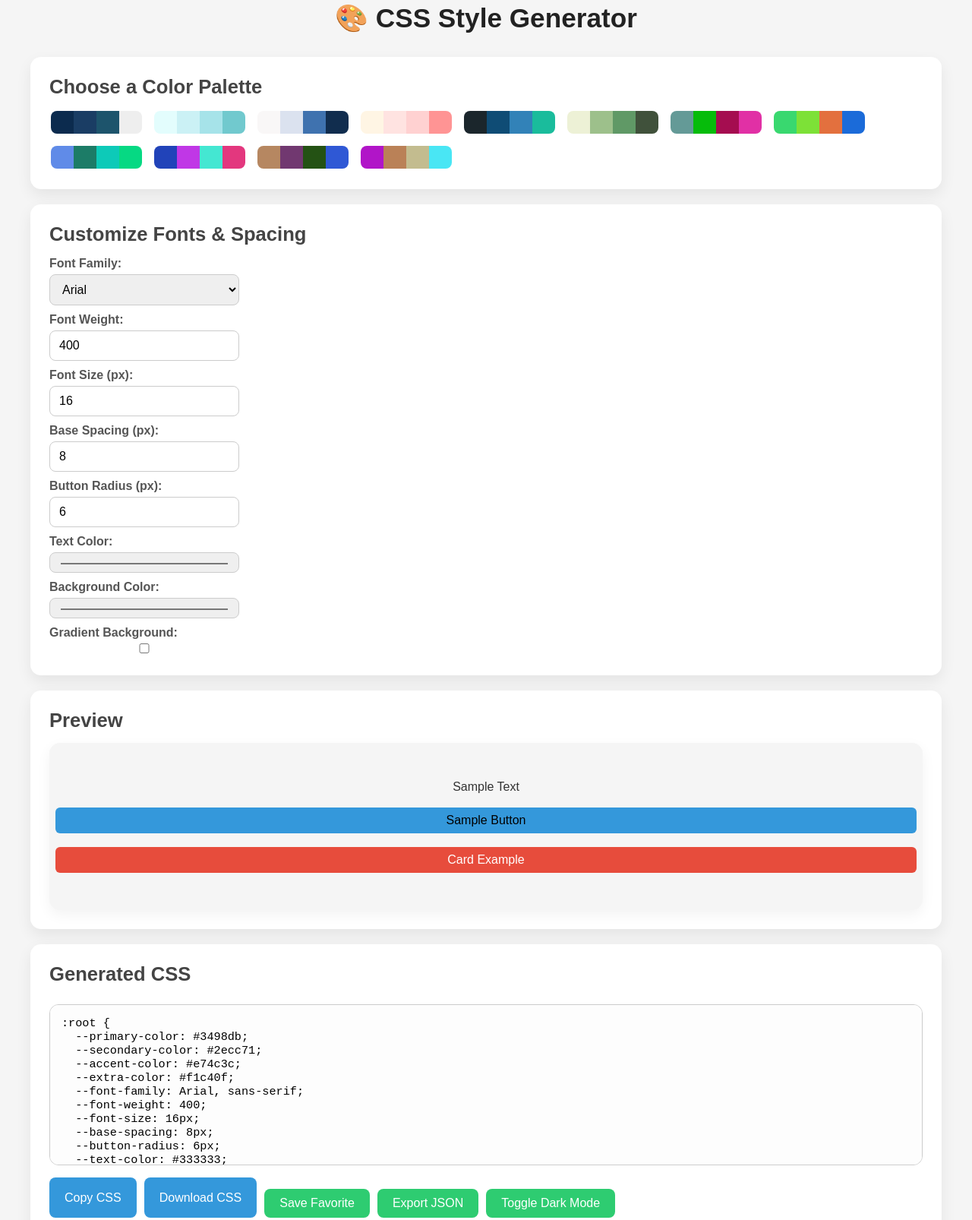
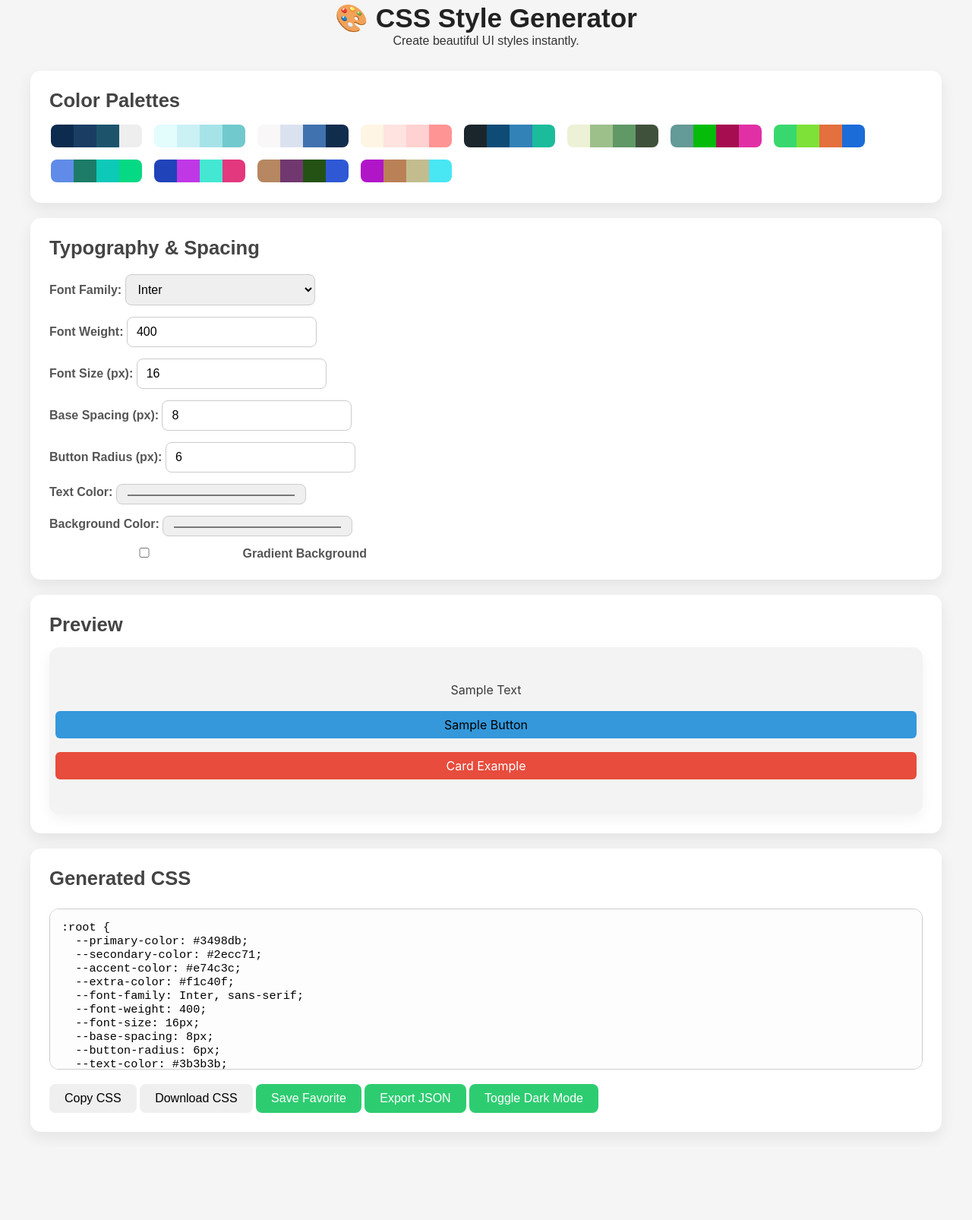
Before and after one commit to Hi9841/Style-Generator, a plain HTML site: page index.html in a window 1280 px wide. Shown: the part 17-1623 px from the top of the page at 76% size. After the commit the page ends 1527 px from the top, so only its background shows below. Drawn offline with Linux system fonts and the light colour scheme.

Commit message:
Update index.html

```diff
--- a/index.html
+++ b/index.html
@@ -3,62 +3,69 @@
 <head>
 <meta charset="UTF-8">
 <meta name="viewport" content="width=device-width, initial-scale=1.0">
-<title>7 - Style Generator</title>
+<title>CSS Style Generator</title>
 <link rel="stylesheet" href="style.css">
 </head>
 <body>
+
 <header>
     <h1>🎨 CSS Style Generator</h1>
+    <p>Create beautiful UI styles instantly.</p>
 </header>
-<main>
-    <section id="palette-section">
-        <h2>Choose a Color Palette</h2>
-        <div id="palettes-container"></div>
+
+<main class="layout">
+
+    <section class="panel">
+        <h2>Color Palettes</h2>
+        <div id="palettes-container" class="palette-grid"></div>
     </section>
 
-    <section id="settings-section">
-        <h2>Customize Fonts & Spacing</h2>
-        <div class="setting-group">
-            <label for="font-select">Font Family:</label>
+    <section class="panel">
+        <h2>Typography & Spacing</h2>
+
+        <div class="settings-grid">
+            <label>Font Family:
                 <select id="font-select">
-                <option value="Arial, sans-serif">Arial</option>
-                <option value="'Segoe UI', serif">Segoe UI</option>
-                <option value="'Roboto', sans-serif">Roboto</option>
-                <option value="'Times New Roman', serif">Times New Roman</option>
-                <option value="'Courier New', monospace">Courier New</option>
+                    <option value="Inter, sans-serif">Inter</option>
+                    <option value="Roboto, sans-serif">Roboto</option>
+                    <option value="Poppins, sans-serif">Poppins</option>
+                    <option value="Georgia, serif">Georgia</option>
+                    <option value="'Fira Code', monospace">Fira Code</option>
                 </select>
-        </div>
-        <div class="setting-group">
-            <label for="font-weight">Font Weight:</label>
+            </label>
+
+            <label>Font Weight:
                 <input type="number" id="font-weight" value="400" min="100" max="900">
-        </div>
-        <div class="setting-group">
-            <label for="font-size">Font Size (px):</label>
+            </label>
+
+            <label>Font Size (px):
                 <input type="number" id="font-size" value="16" min="8" max="72">
-        </div>
-        <div class="setting-group">
-            <label for="spacing-input">Base Spacing (px):</label>
+            </label>
+
+            <label>Base Spacing (px):
                 <input type="number" id="spacing-input" value="8" min="0">
-        </div>
-        <div class="setting-group">
-            <label for="button-radius">Button Radius (px):</label>
+            </label>
+
+            <label>Button Radius (px):
                 <input type="number" id="button-radius" value="6" min="0">
-        </div>
-        <div class="setting-group">
-            <label for="text-color">Text Color:</label>
-            <input type="color" id="text-color" value="#333333">
-        </div>
-        <div class="setting-group">
-            <label for="background-color">Background Color:</label>
-            <input type="color" id="background-color" value="#f5f5f5">
-        </div>
-        <div class="setting-group">
-            <label for="gradient-toggle">Gradient Background:</label>
+            </label>
+
+            <label>Text Color:
+                <input type="color" id="text-color" value="#3b3b3b">
+            </label>
+
+            <label>Background Color:
+                <input type="color" id="background-color" value="#f3f3f3">
+            </label>
+
+            <label class="inline-flex">
                 <input type="checkbox" id="gradient-toggle">
+                <span>Gradient Background</span>
+            </label>
         </div>
     </section>
 
-    <section id="preview-section">
+    <section class="panel">
         <h2>Preview</h2>
         <div class="preview-box">
             <p>Sample Text</p>
@@ -67,19 +74,23 @@
         </div>
     </section>
 
-    <section id="css-section">
+    <section class="panel">
         <h2>Generated CSS</h2>
         <textarea id="css-output" rows="10" readonly></textarea>
-        <div class="buttons">
+
+        <div class="button-row">
             <button id="copy-css">Copy CSS</button>
             <button id="download-css">Download CSS</button>
             <button id="save-favorite">Save Favorite</button>
             <button id="export-json">Export JSON</button>
-            <button id="dark-mode-toggle">Toggle Dark Mode</button>
+            <button id="dark-mode-toggle" class="dark">Toggle Dark Mode</button>
         </div>
-        <div id="favorites-container"></div>
+
+        <div id="favorites-container" class="favorite-list"></div>
     </section>
+
 </main>
+
 <script src="script.js"></script>
 </body>
 </html>
```
Lines whose indentation alone changed are shown as unchanged.
